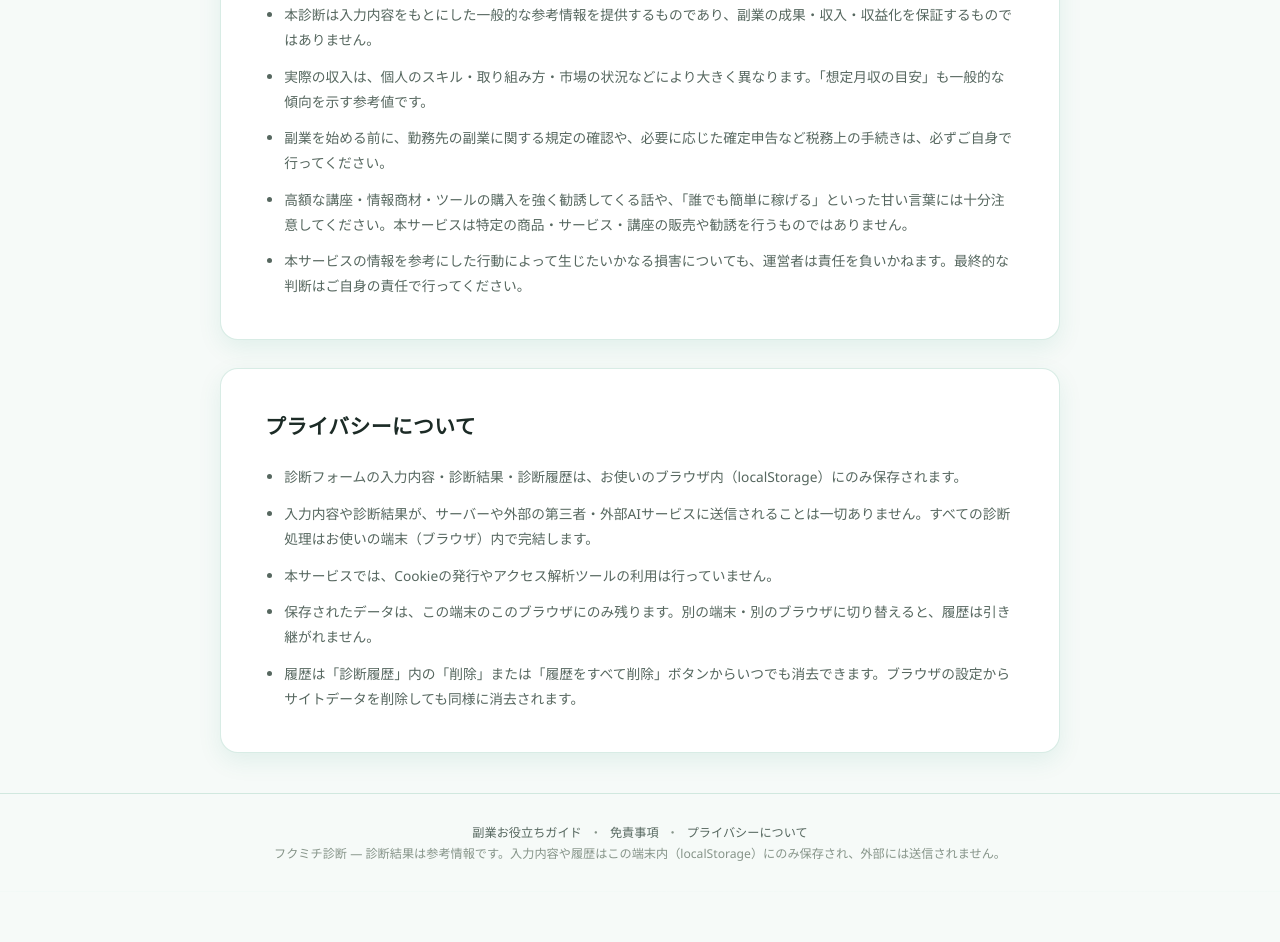
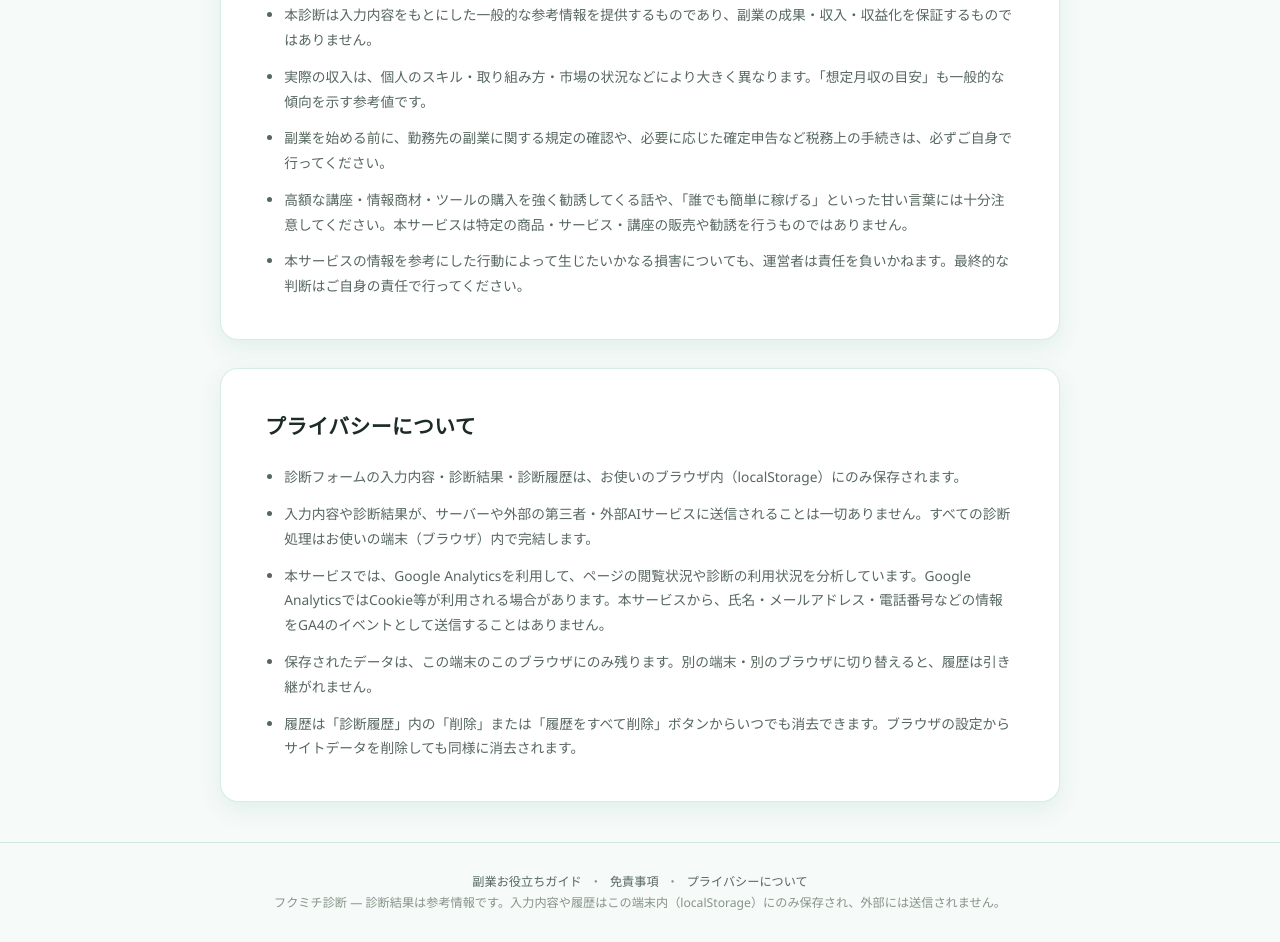
Before and after one commit to jin-builds/fukumichi-shindan, a plain HTML site: page index.html in a window 1280 px wide. Shown: the part 4951-5893 px from the top of the page. Before the commit the page ends 5843 px from the top, so only its background shows below. Drawn offline with Linux system fonts and the light colour scheme.

Commit message:
Add GA4 diagnosis tracking events

```diff
--- a/index.html
+++ b/index.html
@@ -413,7 +413,7 @@
     <ul class="info-list">
       <li>診断フォームの入力内容・診断結果・診断履歴は、お使いのブラウザ内（localStorage）にのみ保存されます。</li>
       <li>入力内容や診断結果が、サーバーや外部の第三者・外部AIサービスに送信されることは一切ありません。すべての診断処理はお使いの端末（ブラウザ）内で完結します。</li>
-      <li>本サービスでは、Cookieの発行やアクセス解析ツールの利用は行っていません。</li>
+      <li>本サービスでは、Google Analyticsを利用して、ページの閲覧状況や診断の利用状況を分析しています。Google AnalyticsではCookie等が利用される場合があります。本サービスから、氏名・メールアドレス・電話番号などの情報をGA4のイベントとして送信することはありません。</li>
       <li>保存されたデータは、この端末のこのブラウザにのみ残ります。別の端末・別のブラウザに切り替えると、履歴は引き継がれません。</li>
       <li>履歴は「診断履歴」内の「削除」または「履歴をすべて削除」ボタンからいつでも消去できます。ブラウザの設定からサイトデータを削除しても同様に消去されます。</li>
     </ul>
```
